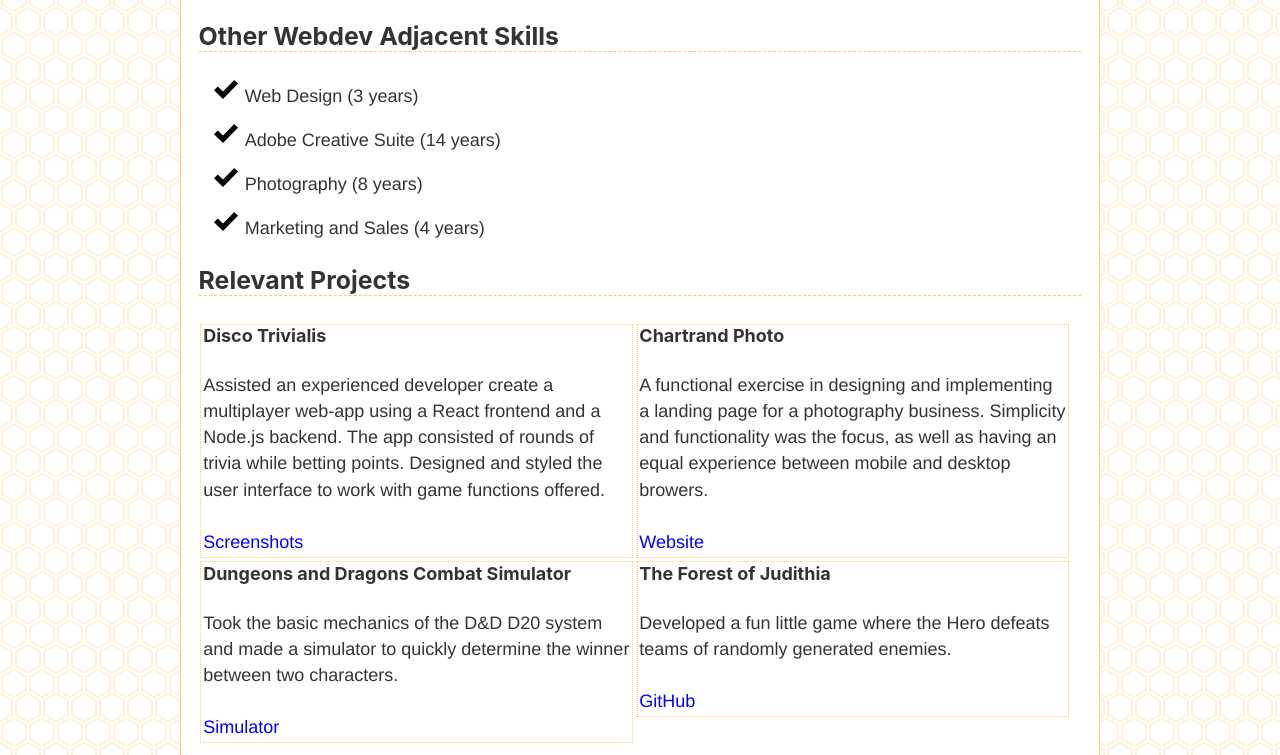
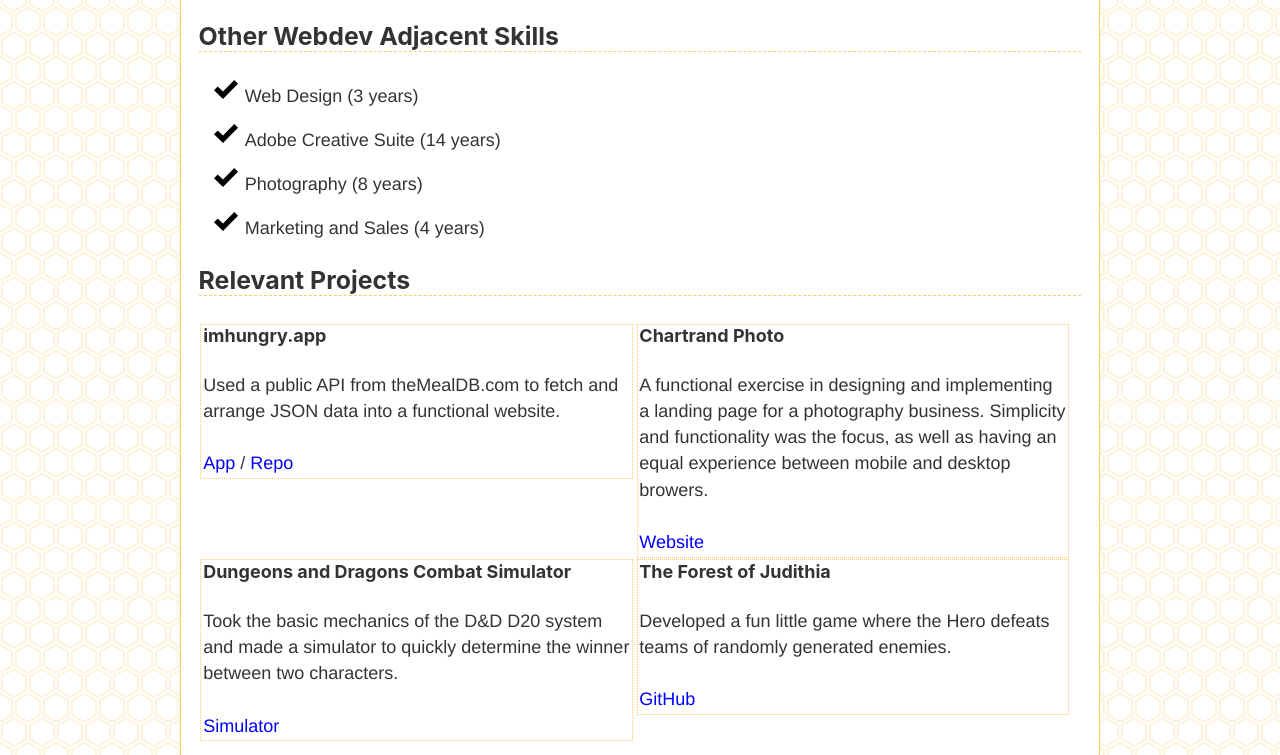
Before and after one commit to boosterlong/resume-portfolio, a Gatsby site: page / in a window 1280 px wide. Shown: the part 566-1321 px from the top of the page. Built offline with nearby package versions, Linux system fonts and the light colour scheme; Gatsby itself is replaced by a stand-in of ours.

Commit message:
Changed portfolio piece

```diff
--- a/src/pages/index.js
+++ b/src/pages/index.js
@@ -36,12 +36,12 @@ const IndexPage = () => (
       <div class="column">
         <div class="card">
             <h4>
-              Disco Trivialis
+              imhungry.app
             </h4>
             <p class="descriptor hidescroll">
-              Assisted an experienced developer create a multiplayer web-app using a React frontend and a Node.js backend. The app consisted of rounds of trivia while betting points. Designed and styled the user interface to work with game functions offered.
+              Used a public API from theMealDB.com to fetch and arrange JSON data into a functional website.
             </p>
-            <a class="outbound-link" href="https://imgur.com/a/3yDoOhQ">Screenshots</a>
+            <a class="outbound-link" href="https://imhungry.app/">App</a> / <a class="outbound-link" href="https://github.com/boosterlong/im-hungry">Repo</a>
           </div>
       </div>
       <div class="column">
```
